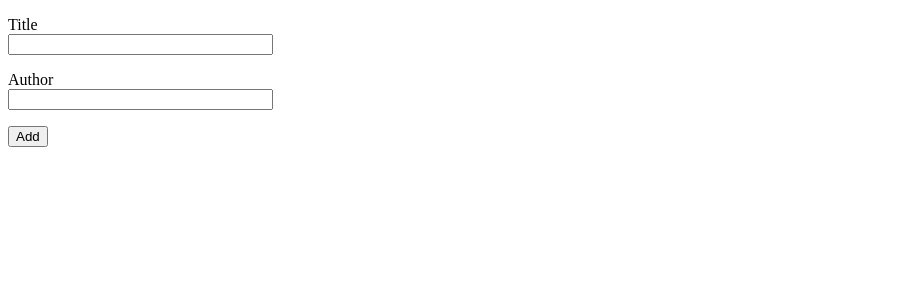
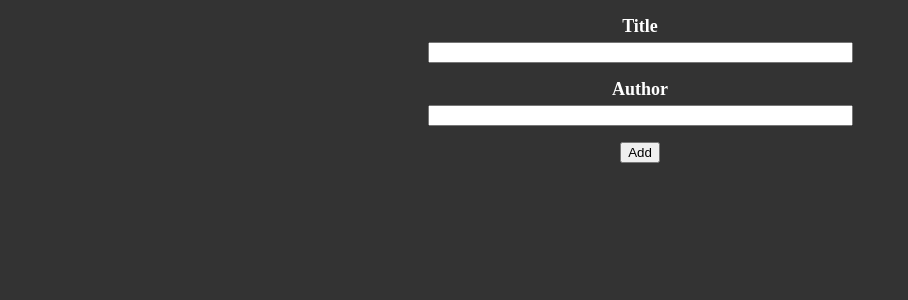
Before and after one commit to vicmoon/Python_SQLiteandSQLAlchemy, a Flask app: page /add in a window 1280 px wide. Shown: the top 300 px of the page, without its empty margins (0-908 px from the left). Run offline with Flask 3, Linux system fonts and the light colour scheme.

Commit message:
update form

```diff
--- /dev/null
+++ b/static/style.css
@@ -0,0 +1,16 @@
+body {
+  background-color: #333;
+  color: white;
+  text-align: center;
+}
+
+a {
+  color: greenyellow;
+}
+
+.form-label {
+  font-size: 18px;
+  font-weight: bold;
+  margin-bottom: 5px;
+  display: block; /* Ensures it behaves like a label */
+}
--- a/templates/add.html
+++ b/templates/add.html
@@ -2,15 +2,18 @@
 <html lang="en">
   <head>
     <meta charset="UTF-8" />
+    <link
+      rel="stylesheet"
+      href="{{ url_for('static', filename='style.css') }}"
+    />
     <title>Add Book</title>
   </head>
   <body>
     <form action="{{ url_for('add') }}" method="POST">
       {{ form.hidden_tag() }}
-
       <p>
-        {{form.title.label}} <br />
-        {{form.title(size=30)}}
+        <label class="form-label">{{ form.title.label }}</label>
+        {{ form.title(size=50) }}
         {% if form.title.errors %}
             <ul class="errors">
                 {% for error in form.title.errors %}
@@ -19,9 +22,10 @@
             </ul>
         {% endif %}
     </p>
+
     <p>
-        {{ form.author.label }}<br />
-            {{ form.author(size=30) }}
+        <label class="form-label">{{ form.author.label }}</label>
+        {{ form.author(size=50) }}
         {% if form.author.errors %}
             <ul class="errors">
                 {% for error in form.author.errors %}
@@ -30,6 +34,7 @@
             </ul>
         {% endif %}
     </p>
+
       <p>{{ form.submit() }}</p>
     </form>
   </body>
--- a/templates/index.html
+++ b/templates/index.html
@@ -2,6 +2,10 @@
 <html lang="en">
   <head>
     <meta charset="UTF-8" />
+    <link
+      rel="stylesheet"
+      href="{{ url_for('static', filename='style.css') }}"
+    />
     <title>Library</title>
   </head>
   <body>
```
Lines whose indentation alone changed are shown as unchanged.
